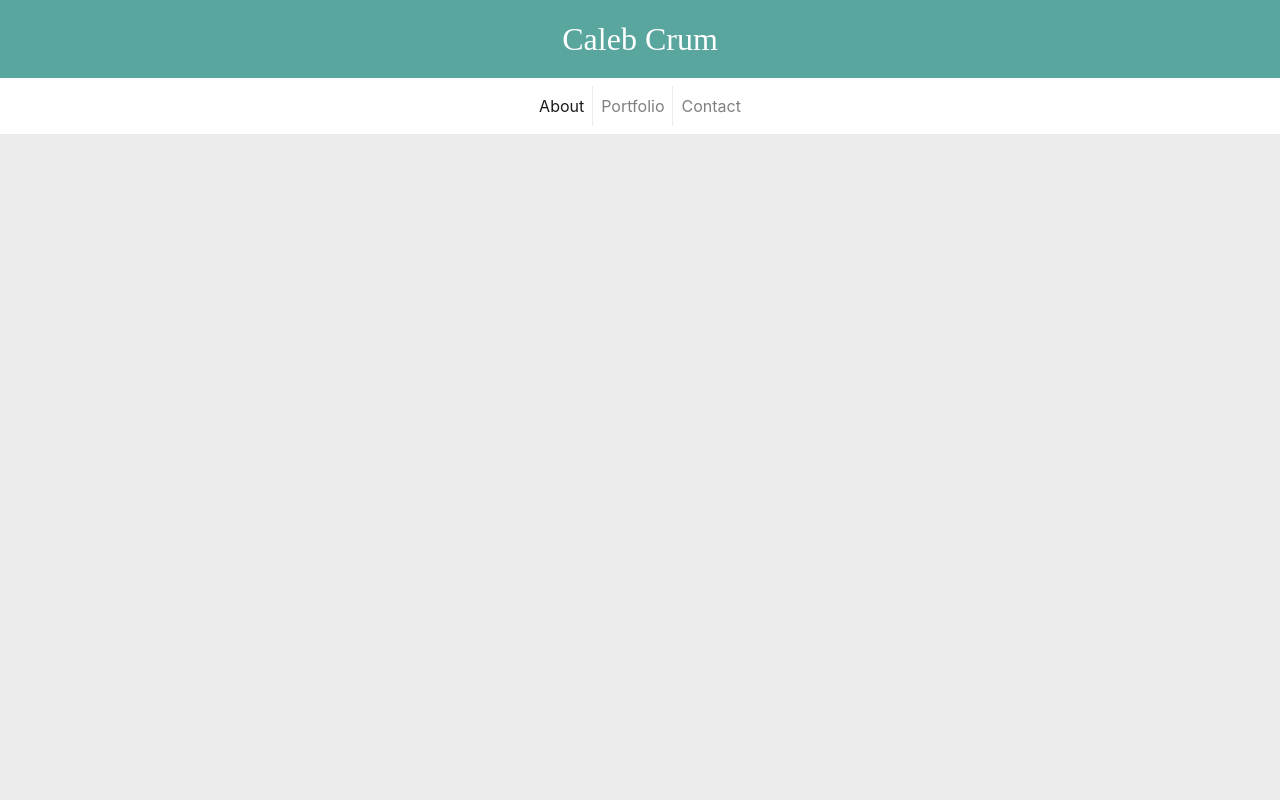
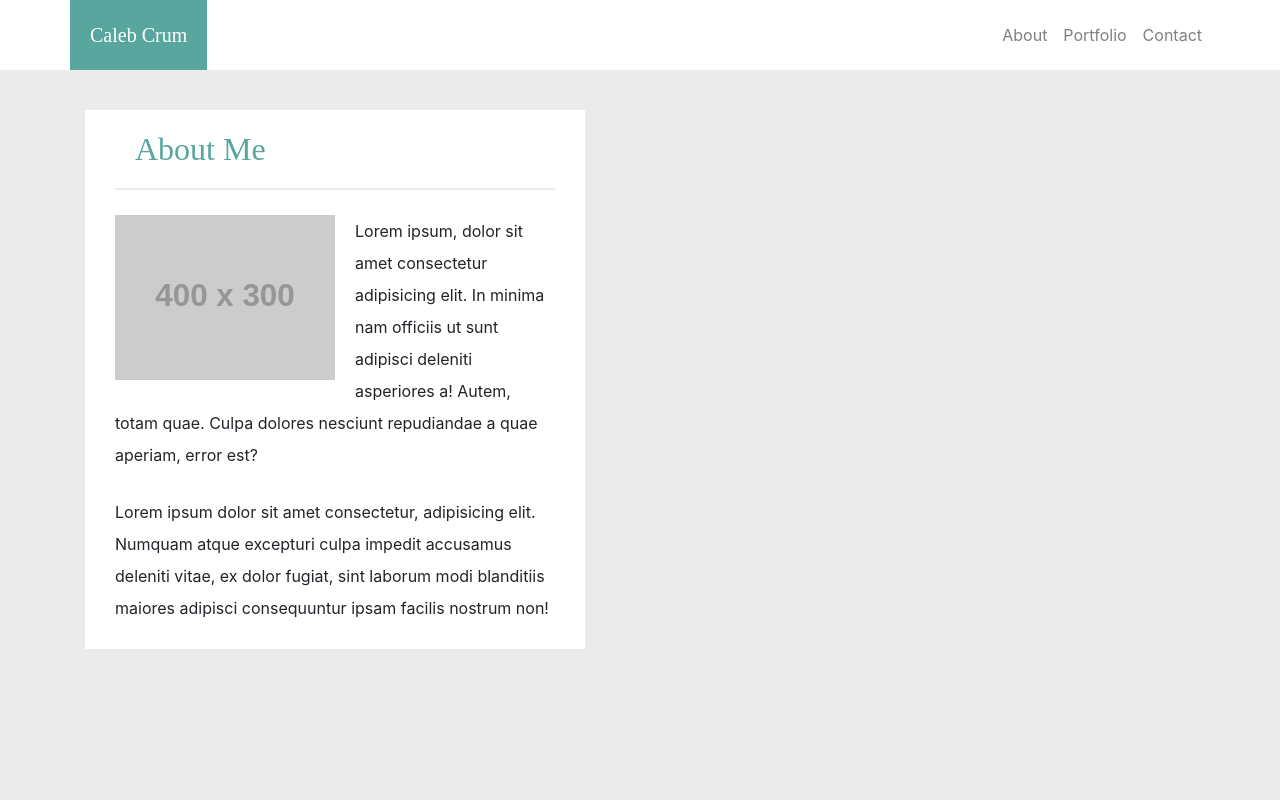
Before and after one commit to ccrum292/Responsive_Design, a plain HTML site: page index.html in a window 1280 px wide. Shown: the top 800 px of the page. Drawn offline with nearby package versions, Linux system fonts and the light colour scheme; placeholder pictures from the web are drawn by us.

Commit message:
finished About page

```diff
--- a/index.html
+++ b/index.html
@@ -7,7 +7,7 @@
 
     <!-- Bootstrap CSS -->
     <link rel="stylesheet" href="https://stackpath.bootstrapcdn.com/bootstrap/4.4.1/css/bootstrap.min.css" integrity="sha384-Vkoo8x4CGsO3+Hhxv8T/Q5PaXtkKtu6ug5TOeNV6gBiFeWPGFN9MuhOf23Q9Ifjh" crossorigin="anonymous">
-    <link rel="stylesheet" href="./style.css">
+    <link rel="stylesheet" href="./indexStyle.css">
 
 
     <title>Caleb Crum Portfolio</title>
@@ -15,10 +15,9 @@
 
   <body>
 
-    <h2>Caleb Crum</h2>
+    <h2 class="mainHeading1">Caleb Crum</h2>
 
-    <nav class="navbar navbar-light navbar-expand">
-
+    <nav class="indexNavbar1 navbar navbar-light navbar-expand">
 
           <div class="navbar-nav mx-auto text-center">
 
@@ -28,22 +27,75 @@
 
                   <a class="nav-link" href="./contact.html">Contact</a>
 
+          </div>
+
+    </nav>
+
+    <nav class="indexNavbar2 navbar navbar-expand navbar-light">
+
+      <div class="container headingContainer">
+
+        <h2 class="navbar-brand indexHeading2 text-white">Caleb Crum</h2>
+
+          <div class="navbar-collapse collapse" id="navbar9">
+              <ul class="navbar-nav ml-auto">
+                  <li class="nav-item">
+                      <a class="nav-link" href="./index.html">About</a>
+                  </li>
+                  <li class="nav-item">
+                      <a class="nav-link" href="./portfolio.html">Portfolio</a>
+                  </li>
+                  <li class="nav-item">
+                      <a class="nav-link" href="./contact.html">Contact</a>
+                  </li>
+              </ul>
+          </div>
+
+        </div>
+
+    </nav>
+
+
+
+
+    <div class="container">
+
+    <main class="container c1">
+
+      <div class="row">
+
+        <div class="col">
+          <h2 class="mainH2 lineBelow">About Me</h2>
+        </div>
+
+      </div>
+
+      <div class="row">
+
+        <div class="col">
+
+          <img class="catPicture" src="http://placehold.it/400x300" alt="Cute Cat Picture">
+
+          <p>Lorem ipsum, dolor sit amet consectetur adipisicing elit. In minima nam officiis ut sunt adipisci deleniti asperiores a! Autem, totam quae. Culpa dolores nesciunt repudiandae a quae aperiam, error est?</p>
+
+          <p>Lorem ipsum dolor sit amet consectetur, adipisicing elit. Numquam atque excepturi culpa impedit accusamus deleniti vitae, ex dolor fugiat, sint laborum modi blanditiis maiores adipisci consequuntur ipsam facilis nostrum non!</p>
+
          </div>
 
       </div>
 
-    </nav>
-
-    <div class="container">
+    </div>
 
 
 
 
+    </main>
 
+    <footer>
 
+      <h6>Copyright</h6>
 
-    </div>
-
+    </footer>
 
     <!-- Optional JavaScript -->
     <!-- jQuery first, then Popper.js, then Bootstrap JS -->
--- /dev/null
+++ b/indexStyle.css
@@ -0,0 +1,158 @@
+body {
+    background: #EBEBEB;
+
+}
+
+
+.mainHeading1 {
+    text-align: center;
+    background: #58A69E;
+    padding: 20px;
+    color: white;
+    margin-bottom: 0;
+    font-family: 'Times New Roman', Times, serif;
+}
+
+nav {
+    background: white;
+
+
+}
+
+.lineRight {
+    border-right-style: inset;
+    border-right-color:  #EBEBEB;
+    border-right-width: 1px;
+
+}
+
+.container {
+    background: white;
+    margin: 20px auto;
+
+}
+
+
+.mainH2 {
+    font-family: 'Times New Roman', Times, serif;
+    color: #58A69E;
+    background: white;
+    text-align: left;
+    padding: 20px;
+    margin-bottom: 0;
+
+}
+
+.lineBelow {
+    border-bottom-style: solid;
+    border-bottom-color: #EBEBEB;
+    border-bottom-width: 2px;
+
+}
+
+.catPicture {
+   float: left;
+   width: 100%;
+   margin-top: 25px;
+   margin-bottom: 25px;
+
+}
+
+p {
+   line-height: 200%;
+    margin-top: 25px;
+    margin-bottom: 25px;
+}
+
+footer {
+    background: #666666;
+    text-align: center;
+    margin: 0;
+    padding: 30px;
+    border-top-color:#58A69E;
+    border-top-width: 5px;
+    border-top-style: solid;
+    margin-top: 20%;
+
+}
+
+.indexNavbar2 {
+    display: none;
+
+}
+
+@media screen and (min-width: 641px) {
+
+    .headingContainer {
+        margin-top: 0;
+        margin-bottom: 0;
+
+    }
+
+
+    .catPicture {
+        width: 50%;
+        margin-right: 20px;
+
+
+    }
+
+    .c1 {
+        padding-left: 30px;
+        padding-right: 30px;
+
+    }
+
+    .indexNavbar1 {
+        display: none;
+    }
+
+    .indexNavbar2 {
+        display: block;
+        color: white;
+        margin: 0;
+        padding: 0;
+    }
+
+    .mainHeading1 {
+        display: none;
+    }
+
+    footer {
+        margin-top: 50%;
+
+    }
+
+    .indexHeading2 {
+        Padding: 20px;
+        color: white;
+        background:#58A69E;
+        margin: 0;
+        font-family: 'Times New Roman', Times, serif;
+
+    }
+
+}
+
+@media screen and (min-width: 769px) {
+
+    .c1 {
+        width: 500px;
+        height: ;
+       float: left;
+
+    }
+
+    footer {
+        margin-top: 100%;
+
+    }
+
+    container {
+        position: relative;
+    }
+
+
+
+
+}
--- a/style.css
+++ /dev/null
@@ -1,27 +0,0 @@
-body {
-    background: #EBEBEB;
-
-}
-
-
-h2 {
-    text-align: center;
-    background: #58A69E;
-    padding: 20px;
-    color: white;
-    margin-bottom: 0;
-    font-family: 'Times New Roman', Times, serif;
-}
-
-nav {
-    background: white;
-
-
-}
-
-.lineRight {
-    border-right-style: inset;
-    border-right-color:  #EBEBEB;
-    border-right-width: 1px;
-
-}
```
Also changed, not shown: exp.html (added, +37 -0 lines).
